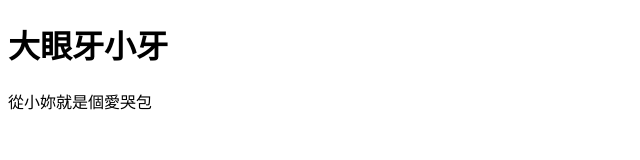
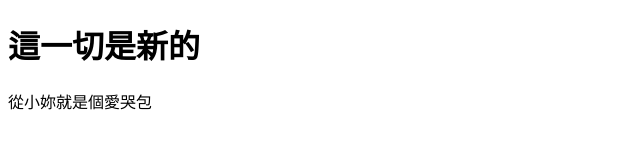
Before and after one commit to huangtingya/LEOWANG, a plain HTML site: page index.html in a window 1280 px wide. Shown: the whole page, without its empty margins (0-640 px from the left). Drawn offline with Linux system fonts and the light colour scheme.

Commit message:
new edit

```diff
--- a/index.html
+++ b/index.html
@@ -7,7 +7,7 @@
     <title>Document</title>
 </head>
 <body>
-    <h1>大眼牙小牙</h1>
+    <h1>這一切是新的</h1>
     <p>從小妳就是個愛哭包</p>
 </body>
 </html>
```
